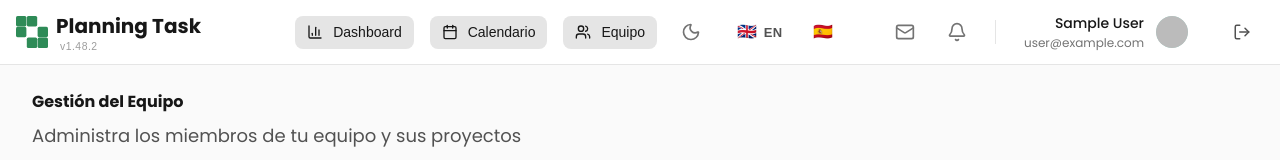
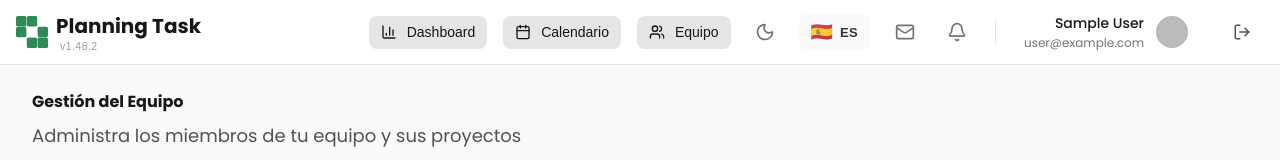
Before and after one commit to sergioramosv/planning-task, a Next.js app: page /team in a window 1280 px wide. Shown: the top 160 px of the page. Built offline with nearby package versions, Linux system fonts and the light colour scheme; no server answers; the database is empty; sample sign-in values are in the browser's storage.

Commit message:
refactor: change language switcher to single toggle button with theme support

```diff
--- a/components/ui/LanguageSwitcher.module.css
+++ b/components/ui/LanguageSwitcher.module.css
@@ -1,11 +1,3 @@
-.container {
-  display: inline-flex;
-  gap: 0.375rem;
-  align-items: center;
-  flex-shrink: 0;
-  height: 2.25rem;
-}
-
 .button {
   display: inline-flex;
   align-items: center;
@@ -18,10 +10,10 @@
   border: 1px solid var(--border);
   border-radius: 0.5rem;
   cursor: pointer;
-  transition: all 0.15s ease;
+  transition: all 0.2s ease;
   font-size: 0.8125rem;
   font-weight: 500;
-  color: var(--text-secondary);
+  color: var(--text-primary);
   flex-shrink: 0;
   line-height: 1;
 }
@@ -29,22 +21,25 @@
 .button:hover {
   background: var(--surface-hover);
   border-color: var(--primary);
-  color: var(--text-primary);
-  transform: translateY(-1px);
+  color: var(--primary);
+  transform: scale(1.05);
 }
 
-.button.active {
-  background: var(--primary);
-  border-color: var(--primary);
-  color: white;
+.button:active {
+  transform: scale(0.95);
 }
 
 .flag {
-  font-size: 1rem;
+  font-size: 1.125rem;
   line-height: 1;
   flex-shrink: 0;
   display: flex;
   align-items: center;
+  transition: transform 0.2s ease;
+}
+
+.button:hover .flag {
+  transform: rotate(12deg);
 }
 
 .code {
@@ -55,15 +50,37 @@
   line-height: 1;
 }
 
+/* Dark mode specific styles */
+[data-theme='dark'] .button {
+  background: rgba(255, 255, 255, 0.05);
+  border-color: rgba(255, 255, 255, 0.1);
+  color: rgba(255, 255, 255, 0.9);
+}
+
+[data-theme='dark'] .button:hover {
+  background: rgba(255, 255, 255, 0.1);
+  border-color: var(--primary);
+  color: var(--primary);
+}
+
+/* Light mode specific styles */
+[data-theme='light'] .button {
+  background: rgba(0, 0, 0, 0.02);
+  border-color: rgba(0, 0, 0, 0.1);
+  color: rgba(0, 0, 0, 0.8);
+}
+
+[data-theme='light'] .button:hover {
+  background: rgba(0, 0, 0, 0.05);
+  border-color: var(--primary);
+  color: var(--primary);
+}
+
 @media (max-width: 768px) {
   .button {
     min-width: 2.5rem;
     height: 2rem;
-    padding: 0 0.5rem;
-  }
-
-  .container {
-    height: 2rem;
+    padding: 0 0.625rem;
   }
 
   .code {
@@ -71,6 +88,6 @@
   }
 
   .flag {
-    font-size: 1.125rem;
+    font-size: 1.25rem;
   }
 }
--- a/components/ui/LanguageSwitcher.tsx
+++ b/components/ui/LanguageSwitcher.tsx
@@ -1,29 +1,32 @@
 'use client';
 
-import { useLanguage, Language } from '@/contexts/LanguageContext';
+import { useLanguage } from '@/contexts/LanguageContext';
 import styles from './LanguageSwitcher.module.css';
 
-const LANGUAGES = [
-  { code: 'en', name: 'English', flag: '🇬🇧' },
-  { code: 'es', name: 'Español', flag: '🇪🇸' },
-];
+const LANGUAGES = {
+  en: { name: 'English', flag: '🇬🇧', code: 'EN' },
+  es: { name: 'Español', flag: '🇪🇸', code: 'ES' },
+};
 
 export function LanguageSwitcher() {
   const { language, setLanguage } = useLanguage();
+  const currentLang = LANGUAGES[language];
+  const nextLanguage = language === 'en' ? 'es' : 'en';
+  const nextLang = LANGUAGES[nextLanguage];
+
+  const handleToggle = () => {
+    setLanguage(nextLanguage);
+  };
 
   return (
-    <div className={styles.container}>
-      {LANGUAGES.map((lang) => (
-        <button
-          key={lang.code}
-          className={`${styles.button} ${language === lang.code ? styles.active : ''}`}
-          onClick={() => setLanguage(lang.code as Language)}
-          title={lang.name}
-        >
-          <span className={styles.flag}>{lang.flag}</span>
-          <span className={styles.code}>{lang.code.toUpperCase()}</span>
-        </button>
-      ))}
-    </div>
+    <button
+      onClick={handleToggle}
+      className={styles.button}
+      title={`${currentLang.name} → ${nextLang.name}`}
+      aria-label={`Switch to ${nextLang.name}`}
+    >
+      <span className={styles.flag}>{currentLang.flag}</span>
+      <span className={styles.code}>{currentLang.code}</span>
+    </button>
   );
 }
```
